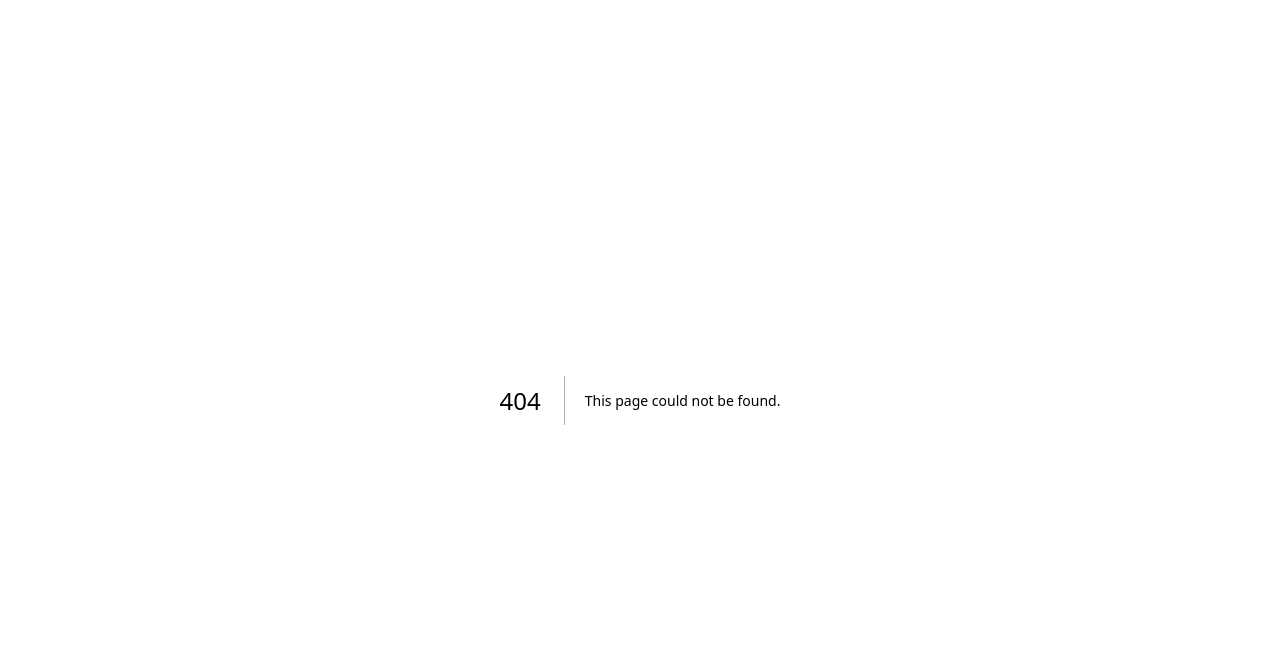
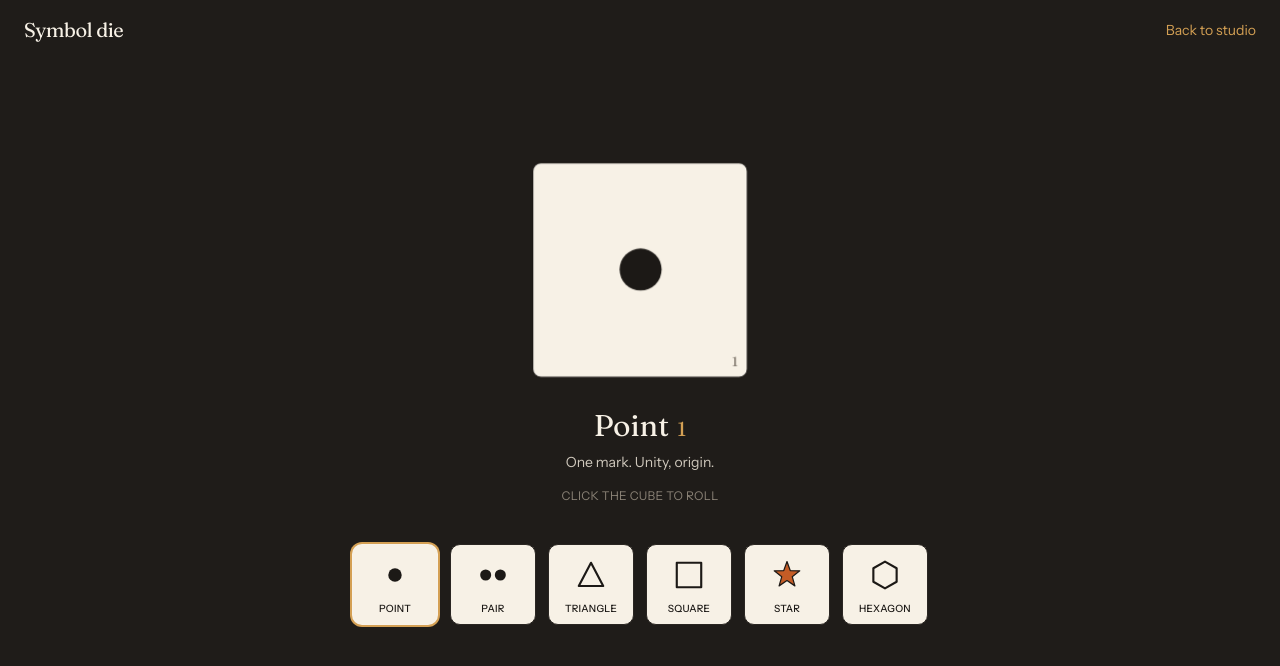
Before and after one commit to schl33m3kr0n/veillum, a Next.js app: page /die in a window 1280 px wide. Before the commit this address had no page. Shown: the top 666 px of the page. Built offline with nearby package versions, Linux system fonts and the light colour scheme.

Commit message:
Move the symbol die to its own page at /die.
Keep the cube and faces in components/die, and link from the studio header so the die is no longer mixed into the canvas overlay.

Co-authored-by: dycurlee <dycurlee@gmail.com>

```diff
--- /dev/null
+++ b/app/die/page.tsx
@@ -0,0 +1,12 @@
+import type { Metadata } from "next";
+import { SymbolDiePage } from "@/components/die/symbol-die-page";
+
+export const metadata: Metadata = {
+  title: "Symbol die — Vellum",
+  description:
+    "A die whose faces are the shapes of one through six: point, pair, triangle, square, star, hexagon.",
+};
+
+export default function DieRoute() {
+  return <SymbolDiePage />;
+}
--- /dev/null
+++ b/components/die/die-cube.tsx
@@ -0,0 +1,80 @@
+"use client";
+
+import { FaceSymbol, type DieFace } from "@/lib/dice-symbols";
+
+const FACE_ROT: Record<DieFace, { x: number; y: number }> = {
+  1: { x: 0, y: 0 },
+  2: { x: -90, y: 0 },
+  3: { x: 0, y: -90 },
+  4: { x: 0, y: 90 },
+  5: { x: 90, y: 0 },
+  6: { x: 0, y: 180 },
+};
+
+export function DieCube({
+  face,
+  turns,
+  rolling,
+  size = 168,
+  onRoll,
+}: {
+  face: DieFace;
+  turns: { x: number; y: number };
+  rolling: boolean;
+  size?: number;
+  onRoll: () => void;
+}) {
+  const half = size / 2;
+  const rot = FACE_ROT[face];
+  const transform = `rotateX(${turns.x * 360 + rot.x}deg) rotateY(${turns.y * 360 + rot.y}deg)`;
+  const mark = Math.round(size * 0.64);
+
+  return (
+    <button
+      type="button"
+      onClick={onRoll}
+      disabled={rolling}
+      aria-label={`Roll die. Showing ${face}.`}
+      className="die-scene shrink-0 cursor-pointer"
+      style={{ width: size, height: size, perspective: size * 5.5 }}
+    >
+      <div
+        className="die-cube relative"
+        style={{
+          width: size,
+          height: size,
+          transformStyle: "preserve-3d",
+          transform,
+          transition: rolling
+            ? "transform 0.9s cubic-bezier(0.2, 0.75, 0.2, 1)"
+            : "transform 0.35s ease",
+        }}
+      >
+        {(
+          [
+            [1, `rotateY(0deg) translateZ(${half}px)`],
+            [6, `rotateY(180deg) translateZ(${half}px)`],
+            [3, `rotateY(90deg) translateZ(${half}px)`],
+            [4, `rotateY(-90deg) translateZ(${half}px)`],
+            [2, `rotateX(90deg) translateZ(${half}px)`],
+            [5, `rotateX(-90deg) translateZ(${half}px)`],
+          ] as const
+        ).map(([n, t]) => (
+          <div
+            key={n}
+            className="absolute inset-0 flex flex-col items-center justify-center rounded-md border border-[#1c1916] bg-[#f7f1e6] shadow-[inset_0_0_0_1px_rgba(255,255,255,0.35)]"
+            style={{
+              transform: t,
+              backfaceVisibility: "hidden",
+            }}
+          >
+            <FaceSymbol face={n} size={mark} />
+            <span className="absolute right-2 bottom-1.5 font-[family-name:var(--font-fraunces)] text-xs text-[#7a7268]">
+              {n}
+            </span>
+          </div>
+        ))}
+      </div>
+    </button>
+  );
+}
--- /dev/null
+++ b/components/die/symbol-die-page.tsx
@@ -0,0 +1,79 @@
+"use client";
+
+import { useState } from "react";
+import Link from "next/link";
+import { FACE_MEANING, FaceSymbol, type DieFace } from "@/lib/dice-symbols";
+import { DieCube } from "./die-cube";
+
+function rollFace(): DieFace {
+  return (Math.floor(Math.random() * 6) + 1) as DieFace;
+}
+
+export function SymbolDiePage() {
+  const [face, setFace] = useState<DieFace>(1);
+  const [turns, setTurns] = useState({ x: 0, y: 0 });
+  const [rolling, setRolling] = useState(false);
+
+  const roll = () => {
+    if (rolling) return;
+    setRolling(true);
+    setTurns((t) => ({
+      x: t.x + 1 + Math.floor(Math.random() * 2),
+      y: t.y + 2 + Math.floor(Math.random() * 2),
+    }));
+    setFace(rollFace());
+    window.setTimeout(() => setRolling(false), 900);
+  };
+
+  const meaning = FACE_MEANING[face];
+
+  return (
+    <div className="flex h-dvh flex-col overflow-auto bg-[#1f1c19] text-[#f7f1e6]">
+      <header className="flex items-center justify-between px-6 py-4">
+        <p className="font-[family-name:var(--font-fraunces)] text-xl tracking-tight">
+          Symbol die
+        </p>
+        <Link
+          href="/"
+          className="text-sm text-[#d4a054] underline-offset-4 hover:underline"
+        >
+          Back to studio
+        </Link>
+      </header>
+      <main className="flex flex-1 flex-col items-center justify-center gap-10 px-6 pb-16">
+        <DieCube
+          face={face}
+          turns={turns}
+          rolling={rolling}
+          size={196}
+          onRoll={roll}
+        />
+        <div className="max-w-sm text-center">
+          <p className="font-[family-name:var(--font-fraunces)] text-3xl">
+            {meaning.name}
+            <span className="ml-2 text-xl text-[#d4a054]">{face}</span>
+          </p>
+          <p className="mt-2 text-sm text-[#cfc8bc]">{meaning.why}</p>
+          <p className="mt-4 text-xs tracking-wide text-[#8a8276] uppercase">
+            Click the cube to roll
+          </p>
+        </div>
+        <ul className="grid w-full max-w-xl grid-cols-3 gap-3 sm:grid-cols-6">
+          {([1, 2, 3, 4, 5, 6] as DieFace[]).map((n) => (
+            <li
+              key={n}
+              className={`flex flex-col items-center rounded-lg border bg-[#f7f1e6] p-2 text-[#1c1916] ${
+                n === face ? "ring-2 ring-[#d4a054]" : "border-[#2a2622]"
+              }`}
+            >
+              <FaceSymbol face={n} size={44} />
+              <span className="mt-1 text-[10px] font-medium uppercase tracking-wide">
+                {FACE_MEANING[n].name}
+              </span>
+            </li>
+          ))}
+        </ul>
+      </main>
+    </div>
+  );
+}
--- a/components/editor/studio.tsx
+++ b/components/editor/studio.tsx
@@ -22,7 +22,6 @@ import {
 } from "@/components/ui/select";
 import type { ShapeKind } from "@/lib/types";
 import HtmlStage from "./html-stage";
-import { SymbolDie } from "./symbol-die";
 
 export function Studio() {
   useEditorHotkeys();
@@ -102,7 +101,6 @@ export function Studio() {
               )}
               <Rulers width={size.width} height={size.height} />
               <TextOverlay />
-              <SymbolDie />
             </div>
             <Timeline />
           </div>
--- a/components/editor/symbol-die.tsx
+++ /dev/null
@@ -1,124 +0,0 @@
-"use client";
-
-import { useState } from "react";
-import { Button } from "@/components/ui/button";
-import { useEditorStore } from "@/lib/editor-store";
-import {
-  FACE_MEANING,
-  FaceSymbol,
-  faceToSvgDataUrl,
-  type DieFace,
-} from "@/lib/dice-symbols";
-
-const SIZE = 112;
-const HALF = SIZE / 2;
-
-const FACE_ROT: Record<DieFace, { x: number; y: number }> = {
-  1: { x: 0, y: 0 },
-  2: { x: -90, y: 0 },
-  3: { x: 0, y: -90 },
-  4: { x: 0, y: 90 },
-  5: { x: 90, y: 0 },
-  6: { x: 0, y: 180 },
-};
-
-function rollFace(): DieFace {
-  return (Math.floor(Math.random() * 6) + 1) as DieFace;
-}
-
-export function SymbolDie() {
-  const [face, setFace] = useState<DieFace>(1);
-  const [turns, setTurns] = useState({ x: 0, y: 0 });
-  const [rolling, setRolling] = useState(false);
-
-  const rot = FACE_ROT[face];
-  const transform = `rotateX(${turns.x * 360 + rot.x}deg) rotateY(${turns.y * 360 + rot.y}deg)`;
-
-  const roll = () => {
-    if (rolling) return;
-    setRolling(true);
-    const next = rollFace();
-    setTurns((t) => ({
-      x: t.x + 1 + Math.floor(Math.random() * 2),
-      y: t.y + 2 + Math.floor(Math.random() * 2),
-    }));
-    setFace(next);
-    window.setTimeout(() => setRolling(false), 900);
-  };
-
-  const place = () => {
-    useEditorStore.getState().addImageFromSrc(faceToSvgDataUrl(face), {
-      name: `${FACE_MEANING[face].name} (${face})`,
-      width: 160,
-      height: 160,
-    });
-  };
-
-  const meaning = FACE_MEANING[face];
-
-  return (
-    <div className="pointer-events-auto absolute bottom-3 left-10 z-30 flex items-end gap-3 rounded-xl border border-border/70 bg-card/95 p-3 shadow-lg backdrop-blur-sm">
-      <button
-        type="button"
-        onClick={roll}
-        disabled={rolling}
-        aria-label={`Roll die. Showing ${face}, ${meaning.name}.`}
-        className="die-scene shrink-0"
-        style={{ width: SIZE, height: SIZE, perspective: 640 }}
-      >
-        <div
-          className="die-cube relative"
-          style={{
-            width: SIZE,
-            height: SIZE,
-            transformStyle: "preserve-3d",
-            transform,
-            transition: rolling
-              ? "transform 0.9s cubic-bezier(0.2, 0.75, 0.2, 1)"
-              : "transform 0.35s ease",
-          }}
-        >
-          {(
-            [
-              [1, `rotateY(0deg) translateZ(${HALF}px)`],
-              [6, `rotateY(180deg) translateZ(${HALF}px)`],
-              [3, `rotateY(90deg) translateZ(${HALF}px)`],
-              [4, `rotateY(-90deg) translateZ(${HALF}px)`],
-              [2, `rotateX(90deg) translateZ(${HALF}px)`],
-              [5, `rotateX(-90deg) translateZ(${HALF}px)`],
-            ] as const
-          ).map(([n, t]) => (
-            <div
-              key={n}
-              className="absolute inset-0 flex flex-col items-center justify-center rounded-md border border-[#1c1916] bg-[#f7f1e6] shadow-[inset_0_0_0_1px_rgba(255,255,255,0.35)]"
-              style={{
-                transform: t,
-                backfaceVisibility: "hidden",
-              }}
-            >
-              <FaceSymbol face={n} size={72} />
-              <span className="absolute right-1.5 bottom-1 font-[family-name:var(--font-fraunces)] text-[10px] text-[#7a7268]">
-                {n}
-              </span>
-            </div>
-          ))}
-        </div>
-      </button>
-      <div className="w-40 space-y-1.5">
-        <p className="text-[10px] font-semibold uppercase tracking-[0.14em] text-muted-foreground">
-          Symbol die
-        </p>
-        <p className="text-sm leading-tight">
-          <span className="font-medium">{meaning.name}</span>
-          <span className="text-muted-foreground"> · {face}</span>
-        </p>
-        <p className="text-[11px] leading-snug text-muted-foreground">
-          {meaning.why} Click the cube to roll.
-        </p>
-        <Button size="xs" variant="outline" onClick={place}>
-          Place face on page
-        </Button>
-      </div>
-    </div>
-  );
-}
--- a/components/editor/top-bar.tsx
+++ b/components/editor/top-bar.tsx
@@ -44,6 +44,7 @@ import {
   projectJson,
 } from "@/lib/export";
 import { NumberField } from "./fields";
+import Link from "next/link";
 
 export function TopBar() {
   const undo = useTemporalStore((s) => s.undo);
@@ -67,6 +68,9 @@ export function TopBar() {
         <span className="px-2 font-[family-name:var(--font-fraunces)] text-base tracking-tight">
           Vellum
         </span>
+        <Button size="sm" variant="ghost" asChild>
+          <Link href="/die">Die</Link>
+        </Button>
       </div>
       <Button size="icon-sm" variant="ghost" disabled={!canUndo} onClick={() => undo()}>
         <Undo2 />
```
Also changed, not shown: 1 other file (tests, documents, lock files or other folders).
